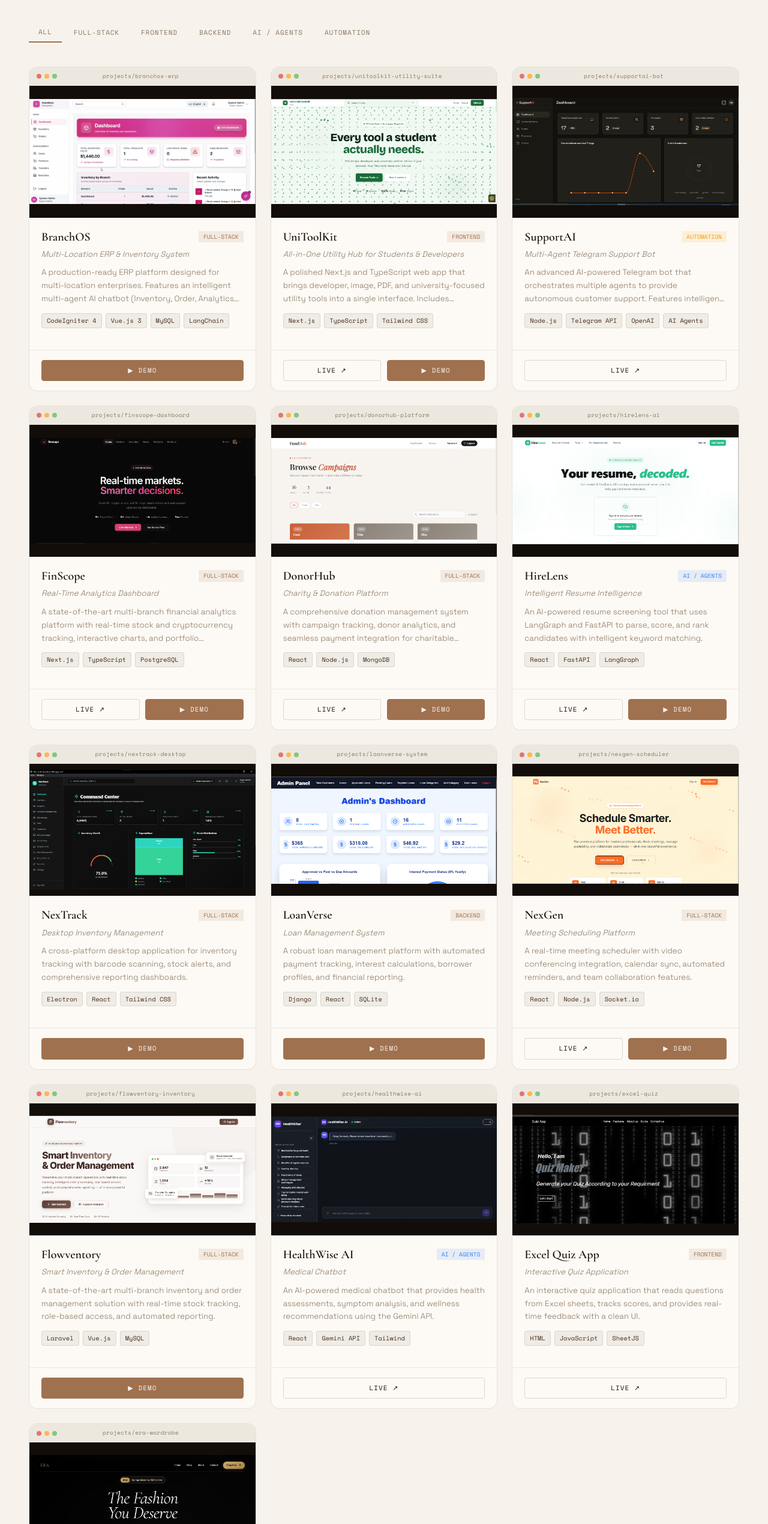
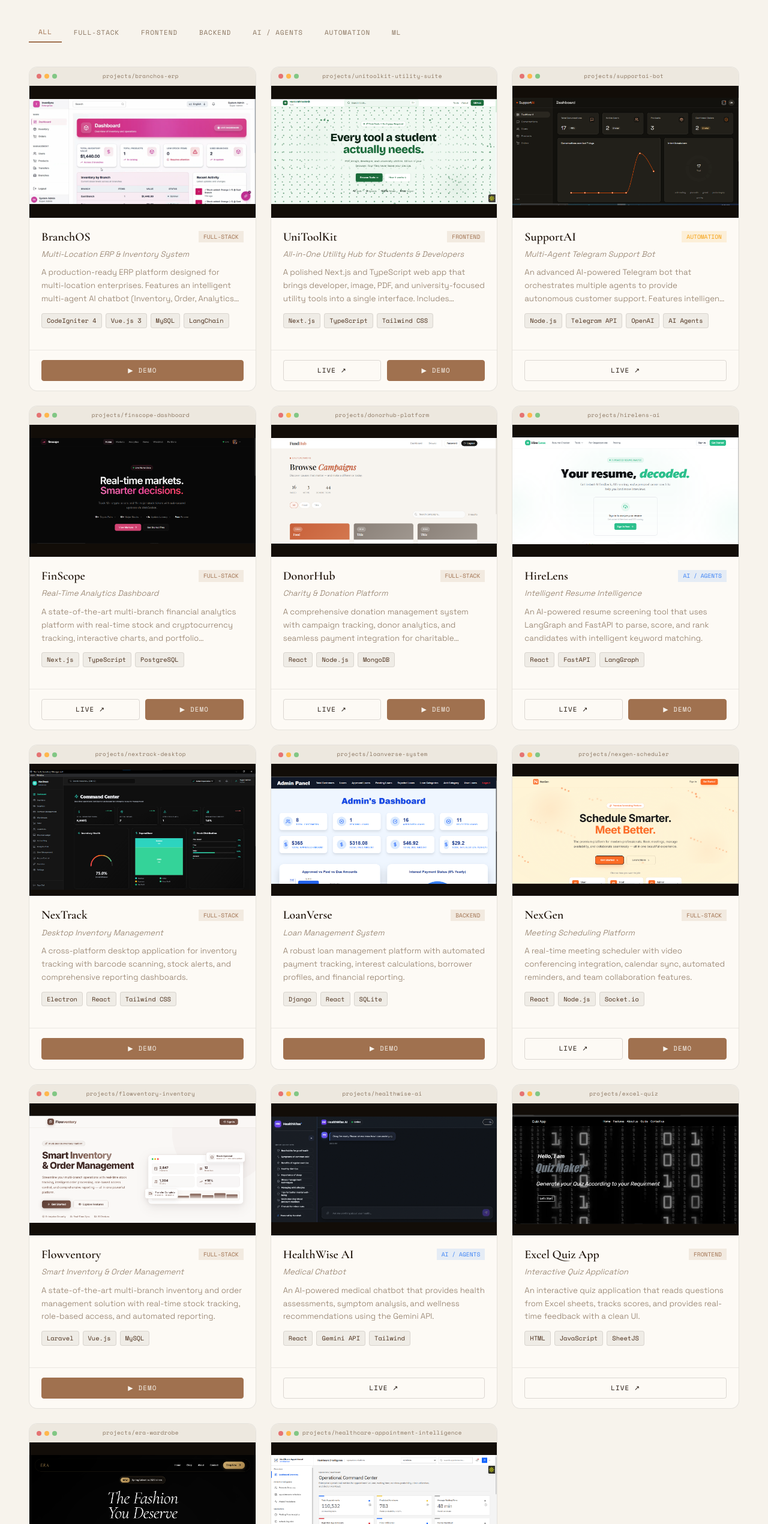
Before and after one commit to ITZ-HURAIRAH18/DevHurairah, a React (Vite) app in the folder portfolio-js/: page / in a window 1280 px wide. Shown: the part 2287-4827 px from the top of the page at 60% size. Built offline with nearby package versions, Linux system fonts and the light colour scheme.

Commit message:
Add HealthAppointment project

```diff
--- a/portfolio-js/src/pages/Projects.jsx
+++ b/portfolio-js/src/pages/Projects.jsx
@@ -2,6 +2,8 @@ import { useState, useEffect, useCallback } from "react";
 import { createPortal } from "react-dom";
 import { motion, AnimatePresence } from "framer-motion";
 import { X } from "lucide-react";
+import healthAppointmentImage from "../assets/healthappoint.png";
+import healthAppointmentVideo from "../assets/healthappoint.mp4";
 
 const DemoModal = ({ videoSrc, onClose }) => {
   useEffect(() => {
@@ -292,9 +294,21 @@ const Projects = () => {
       video: "/assets/videos/ERA - Premium Fashion.mp4",
       urlPath: "projects/era-wardrobe",
     },
+    {
+  title: "Healthcare Appointment Intelligence",
+  subtitle: "Healthcare Operations Platform",
+  description:
+    "A secure healthcare operations platform for managing clinical appointments and workflows. It provides role-based access for administrators, doctors, and staff, with authenticated sessions and audit-logged activity.",
+  tech: ["React", "TypeScript", "Tailwind CSS"],
+  type: "ML",
+  image: healthAppointmentImage,
+  live: "https://healthcare-intelligence.vercel.app/",
+  video: healthAppointmentVideo,
+  urlPath: "projects/healthcare-appointment-intelligence",
+},
   ];
 
-  const filters = ["ALL", "FULL-STACK", "FRONTEND", "BACKEND", "AI / AGENTS", "AUTOMATION"];
+  const filters = ["ALL", "FULL-STACK", "FRONTEND", "BACKEND", "AI / AGENTS", "AUTOMATION", "ML"];
 
   const filteredProjects =
     activeFilter === "ALL"
```
Also changed, not shown: portfolio-js/src/assets/healthappoint.png (added), 1 other file (tests, documents, lock files or other folders).
